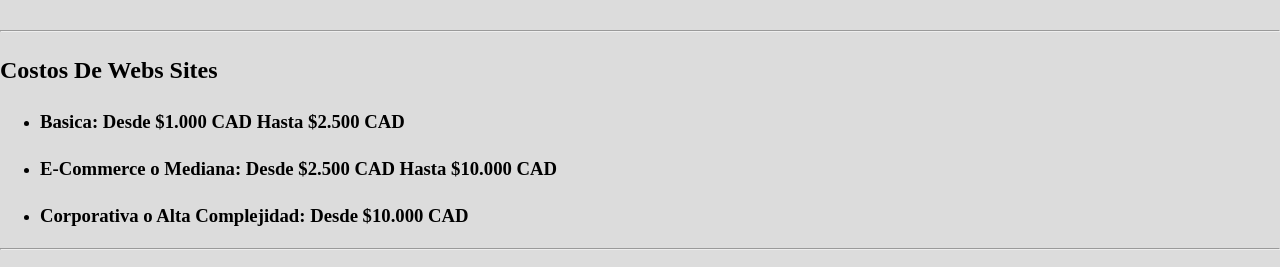
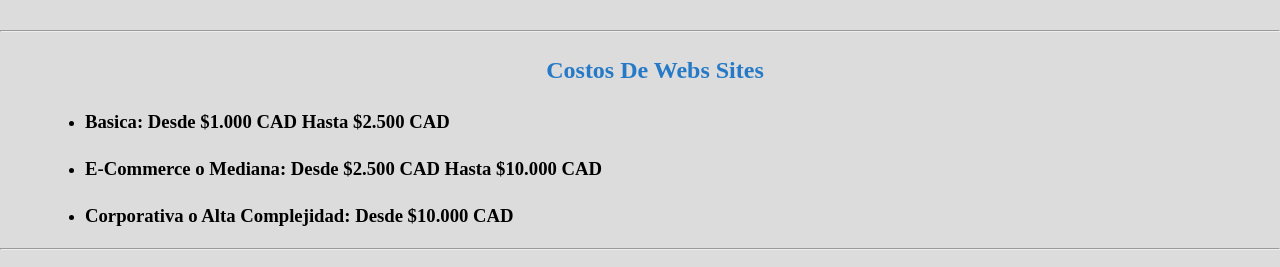
Before and after one commit to NietoDeveloper/Propuesta, a plain HTML site: page index.html in a window 1280 px wide. Shown: the part 163-430 px from the top of the page. Drawn offline with Linux system fonts and the light colour scheme; a web font is replaced by a local one.

Commit message:
tittles colors

```diff
--- a/index.html
+++ b/index.html
@@ -19,7 +19,10 @@
         </div>
     </section>
     <hr>
+    <section class="costos">
+        <div>
             <h2>Costos De Webs Sites</h2>
+        </div>
         <ul>
             <li>
                 <h3>Basica: Desde $1.000 CAD Hasta $2.500 CAD</h3>
@@ -31,6 +34,7 @@
                 <h3>Corporativa o Alta Complejidad: Desde $10.000 CAD</h3>
             </li>
         </ul>
+    </section>
 
     <hr>
     <section class="propuesta">
--- a/styles.css
+++ b/styles.css
@@ -25,3 +25,11 @@
     padding: 40px 10px;
     margin-top: 20px;
 }
+.costos {
+    margin-left: 45px;
+    margin-right: 15px;
+}
+.costos h2 {
+    color: rgb(37, 121, 199);
+    text-align: center;
+}
```
Lines whose indentation alone changed are shown as unchanged.
